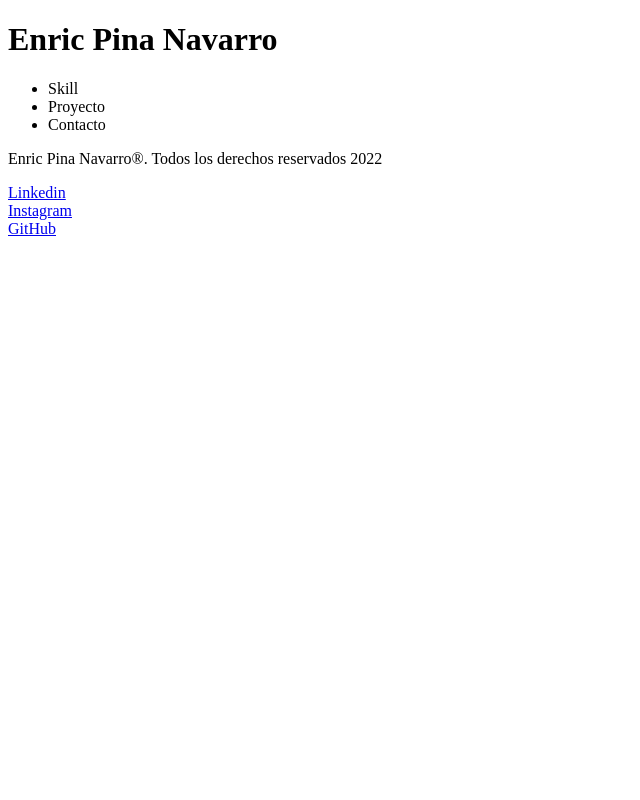
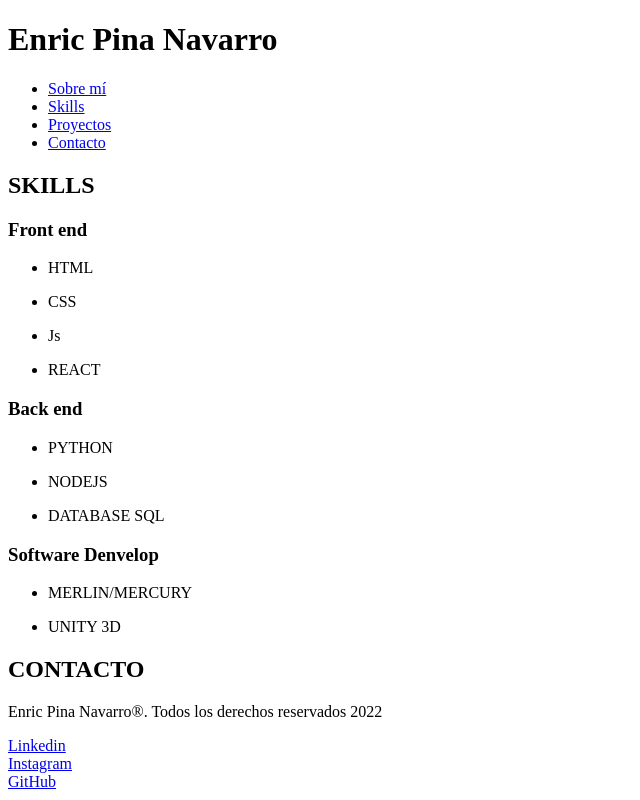
Before and after one commit to epina87/porfolio, a plain HTML site: page index.html in a window 1280 px wide. Shown: the whole page, without its empty margins (0-640 px from the left). Drawn offline with Linux system fonts and the light colour scheme.

Commit message:
Creación Skills

```diff
--- a/index.html
+++ b/index.html
@@ -11,17 +11,69 @@
             <h1> Enric Pina Navarro</h1>
             <nav>
                 <ul>
-                    <li>Skill</li>
-                    <li>Proyecto</li>
-                    <li>Contacto</li>
+                    <li><a href="#my">Sobre mí</a></li>
+                    <li> <a href="#skill">Skills</a></li>
+                    <li><a href="#proyecto">Proyectos</a></li>
+                    <li><a href="#contacto">Contacto</a></li>
                 </ul>
             </nav>
-
         </header>
         <main>
-            <section id="skill"></section>
+            <section id="my">
+
+            </section>
+            <section id="skill">
+                <h2>SKILLS</h2>
+                <article>
+                    <H3>Front end</H3>
+                    <ul>
+                        <li>
+                            <p>HTML</p>
+                        </li>
+                        <li>
+                            <p>CSS</p>
+                        </li>
+                        <li>
+                            <p>Js</p>
+                        </li>
+                        <li>
+                            <p>REACT</p>
+                        </li>
+                    </ul>
+
+
+                </article>
+                <article>
+                    <h3>Back end</h3>
+                    <ul>
+                        <li>
+                            <p>PYTHON</p>
+                        </li>
+                        <li>
+                            <p>NODEJS</p>
+                        </li>
+                        <li>
+                            <p> DATABASE SQL </p>
+                        </li>
+                    </ul>
+                </article>
+                <article>
+                    <h3>Software Denvelop</h3>
+                    <ul>
+                        <li>
+                            <p>MERLIN/MERCURY</p>
+                        </li>
+                        <li>
+                            <p>UNITY 3D</p>
+                        </li>
+                    </ul>
+                </article>
+            </section>
             <section id="proyecto"></section>
-            <section id="contacto"></section>
+            <section id="contacto">
+                <h2>CONTACTO</h2>
+                <form action=""></form>
+            </section>
         </main>
         <footer>
             <p>Enric Pina Navarro®. Todos los derechos reservados 2022</p>
```
